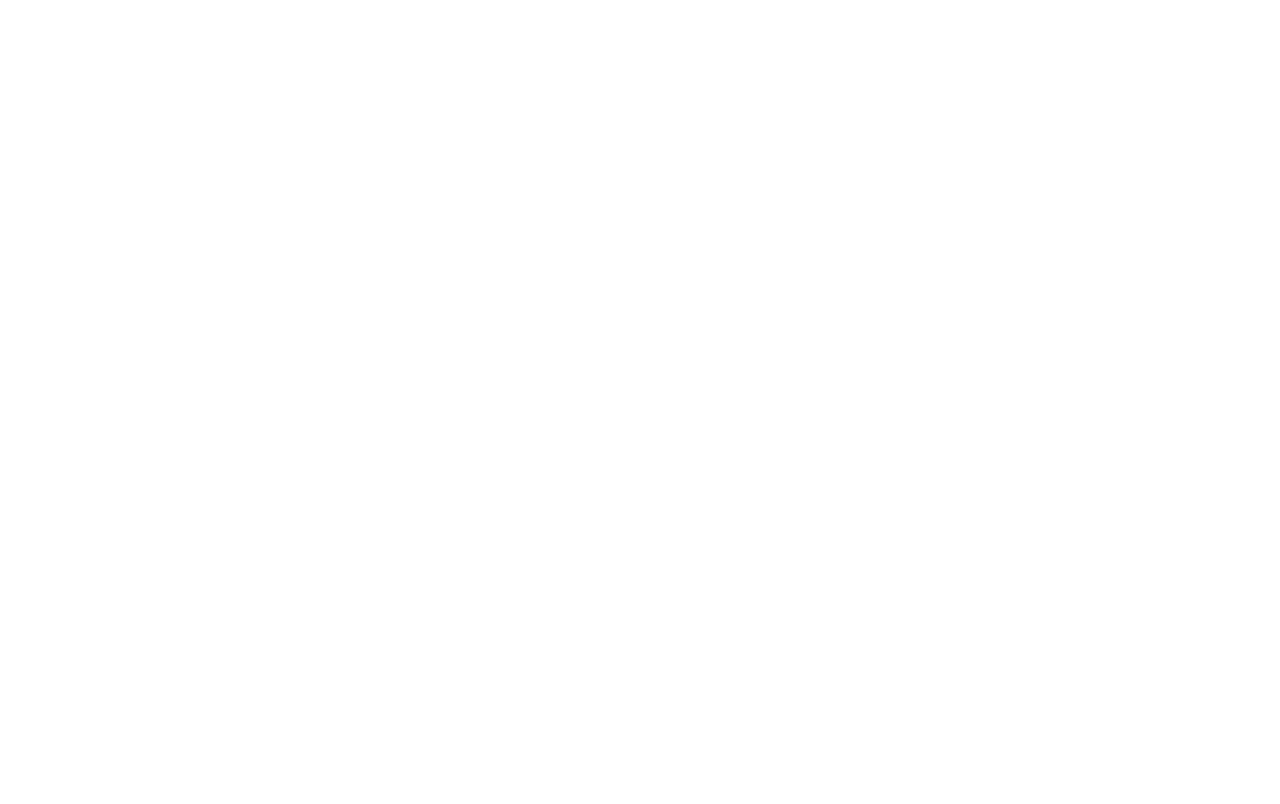
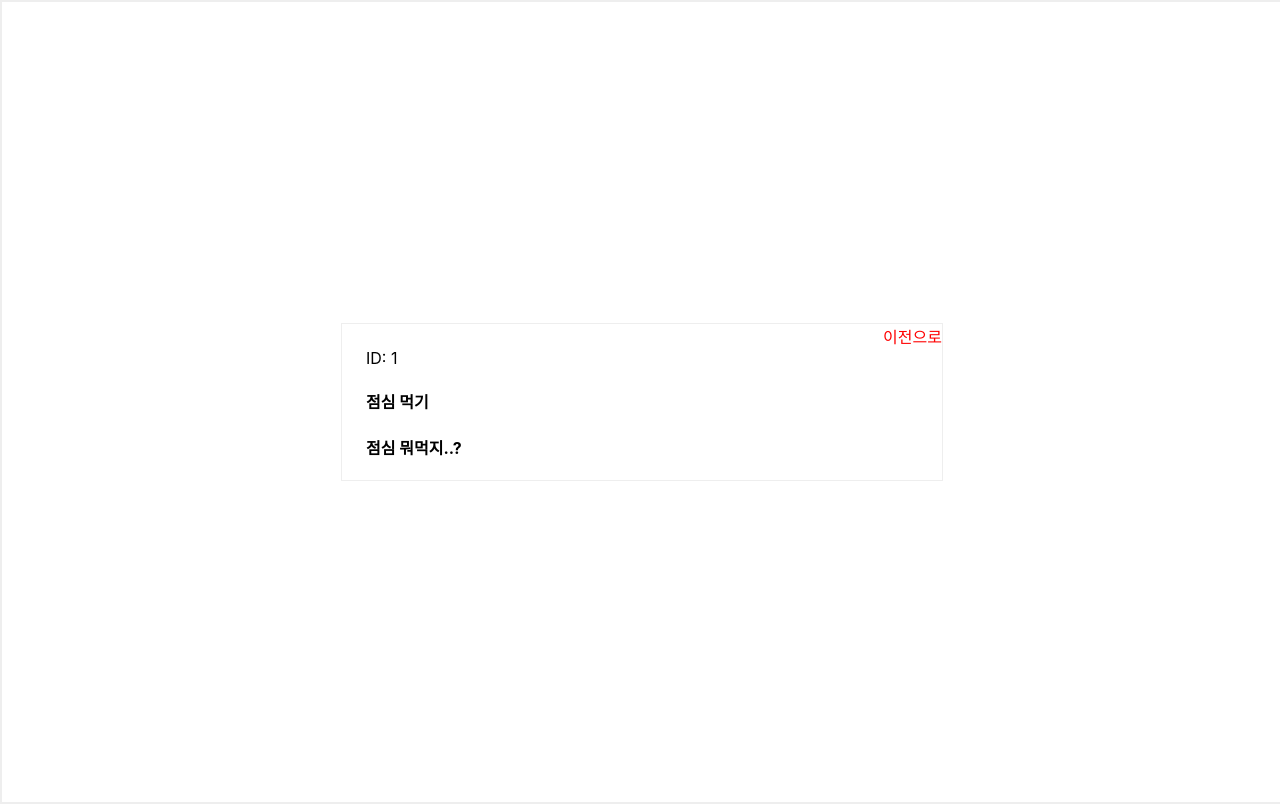
Before and after one commit to kwonih1020/redux_todolist, a React (Create React App) app: page /redux_todolist/detail/1 in a window 1280 px wide. Before the commit this address had no page. Built offline with nearby package versions, Linux system fonts and the light colour scheme.

Commit message:
라우터 url 다시 설정

```diff
--- a/src/components/list/List.jsx
+++ b/src/components/list/List.jsx
@@ -33,7 +33,7 @@
         {lists.map((todo, i) => (
           !todo.isDone ?
             <TodoContainer key={i}>
-              <Link to={`/detail/${todo.id}`}
+              <Link to={`/redux_todolist/detail/${todo.id}`}
                     style={{ textDecoration: 'none', color: "red" }}>
                     상세페이지
               </Link>
@@ -54,7 +54,7 @@
         {lists.map((todo, i) => (
           todo.isDone ?
             <TodoContainer key={i}>
-              <Link to={`/detail/${todo.id}`}
+              <Link to={`/redux_todolist/detail/${todo.id}`}
                     style={{ textDecoration: 'none', color: "red" }}>
                     상세페이지
               </Link>
--- a/src/pages/TodoDetail.jsx
+++ b/src/pages/TodoDetail.jsx
@@ -23,7 +23,7 @@
     <DetailContainer>
         <DetailBox>
           <LinkButton>
-            <Link to={'/'}
+            <Link to={'/redux_todolist'}
                   style={{ textDecoration: 'none', color: "red" }}>
                   이전으로
             </Link>
--- a/src/shared/Router.jsx
+++ b/src/shared/Router.jsx
@@ -7,8 +7,8 @@
   return (
     <BrowserRouter>
       <Routes>
-        <Route path="/" element={<TodoList />} />
-        <Route path="/detail/:id" element={<TodoDetail />} />
+        <Route path="/redux_todolist" element={<TodoList />} />
+        <Route path="/redux_todolist/detail/:id" element={<TodoDetail />} />
       </Routes>
     </BrowserRouter>
   );
```
Also changed, not shown: 1 other file (tests, documents, lock files or other folders).
